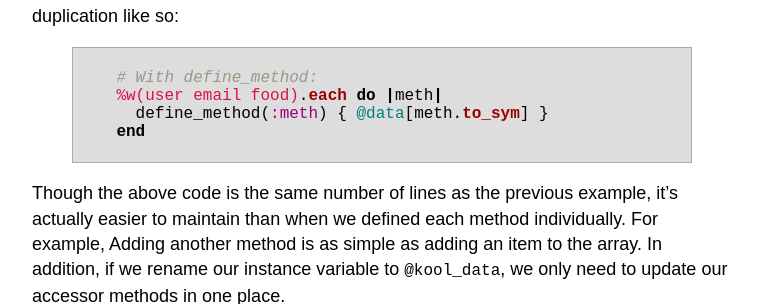
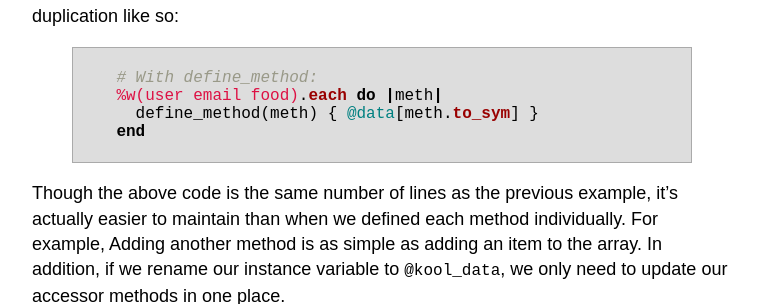
Before and after one commit to trotter/trotter.github.com, a Jekyll site: the page built from _posts/2011-02-08-rubys-define_method-method_missing-and-instance_eval.markdown, in a window 1280 px wide and 900 px high, scrolled down 479 px. Shown: the part 155-459 px from the top of the window, without its empty margins (258-1017 px from the left). Built offline with Jekyll 4.4.1, drawn with Linux system fonts in a browser that asks for light colours; comment, search, counter and statistics services are not loaded.

Commit message:
Fix typo

```diff
--- a/_posts/2011-02-08-rubys-define_method-method_missing-and-instance_eval.markdown
+++ b/_posts/2011-02-08-rubys-define_method-method_missing-and-instance_eval.markdown
@@ -34,7 +34,7 @@ duplication like so:
 {% highlight ruby %}
     # With define_method:
     %w(user email food).each do |meth|
-      define_method(:meth) { @data[meth.to_sym] }
+      define_method(meth) { @data[meth.to_sym] }
     end
 {% endhighlight %}
 
```
